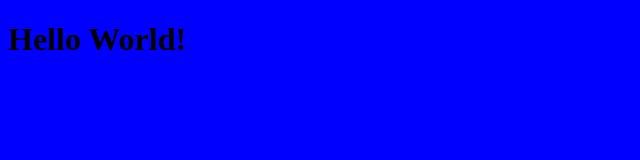
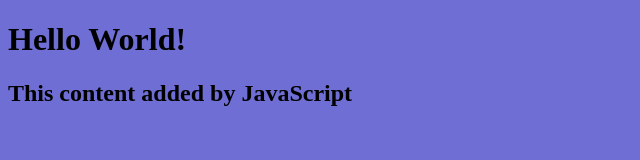
Before and after one commit to kelseythang/my-personal-website, a plain HTML site: page index.html in a window 1280 px wide. Shown: the whole page, without its empty margins (0-640 px from the left). Drawn offline with Linux system fonts and the light colour scheme.

Commit message:
Added JS File

```diff
--- a/index.html
+++ b/index.html
@@ -6,5 +6,6 @@
   </head>
   <body>
     <h1>Hello World!</h1>
+    <script src="script.js"></script>
   </body>
 </html>
--- /dev/null
+++ b/script.js
@@ -0,0 +1,3 @@
+const h2 = document.createElement("h2");
+h2.textContent = "This content added by JavaScript";
+document.querySelector("body").appendChild(h2);
--- a/style.css
+++ b/style.css
@@ -1,3 +1,3 @@
 body {
-    background: blue;
+    background: rgb(110, 110, 212);
   }
```
